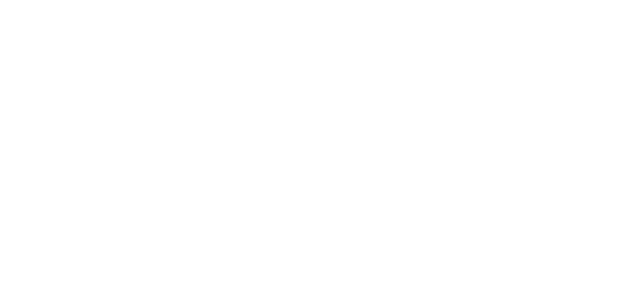
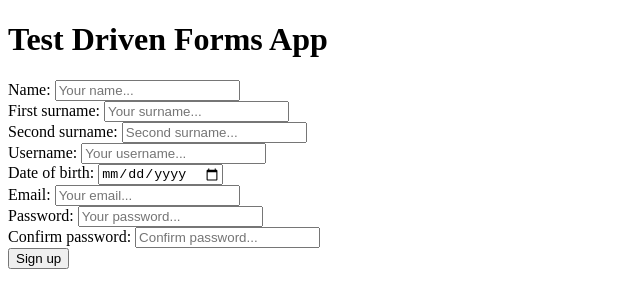
Before and after one commit to fcesc-code/fapac1, an Angular app: page /register in a window 1280 px wide. Before the commit this address led to /. Shown: the top 308 px of the page, without its empty margins (0-640 px from the left). Built offline with nearby package versions, Linux system fonts and the light colour scheme.

Commit message:
feature / rename signup component to register component

```diff
--- a/src/app/app-routing.module.ts
+++ b/src/app/app-routing.module.ts
@@ -3,11 +3,16 @@
 import { LoginComponent } from './components/login/login.component';
 import { SignupComponent } from './components/signup/signup.component';
 import { SigninComponent } from './components/signin/signin.component';
+import { RegisterComponent } from './components/register/register.component';
 
 const routes: Routes = [
   {
     path: '',
     component: LoginComponent
+  },
+  {
+    path: 'register',
+    component: RegisterComponent
   },
   {
     path: 'signup',
--- a/src/app/app.module.ts
+++ b/src/app/app.module.ts
@@ -7,13 +7,15 @@
 import { LoginComponent } from './components/login/login.component';
 import { SignupComponent } from './components/signup/signup.component';
 import { SigninComponent } from './components/signin/signin.component';
+import { RegisterComponent } from './components/register/register.component';
 
 @NgModule({
   declarations: [
     AppComponent,
     LoginComponent,
     SignupComponent,
-    SigninComponent
+    SigninComponent,
+    RegisterComponent
   ],
   imports: [
     BrowserModule,
--- /dev/null
+++ b/src/app/components/register/register.component.html
@@ -0,0 +1,180 @@
+<div>
+  <h1>Test Driven Forms App</h1>
+  <form #registerForm="ngForm" (ngSubmit)="checkRegister(registerForm)">
+    <div>
+      <label for="name">Name: </label>
+      <input
+        type="text"
+        name="name"
+        [(ngModel)]="user.name"
+        #name="ngModel"
+        required
+        aria-required="true"
+        placeholder="Your name..."
+        autocomplete="name"
+        minlength="2"
+        maxlength="30"
+      />
+      <div
+        *ngIf="name.errors && name.dirty"
+        [ngClass]="'error'"
+      >
+        <div *ngIf="name.errors?.required">
+          Name required.
+        </div>
+        <div *ngIf="name.errors?.minlength">
+          Name must be at least 2 characters long.
+        </div>
+        <div *ngIf="name.errors?.maxlength">
+          Name can be max 30 characters long.
+        </div>
+      </div>
+    </div>
+    <div>
+      <label for="surname1">First surname: </label>
+      <input
+        type="text"
+        name="surname1"
+        [(ngModel)]="user.surname1"
+        #surname1="ngModel"
+        required
+        aria-required="true"
+        placeholder="Your surname..."
+        autocomplete="family-name"
+        minlength="2"
+        maxlength="30"
+      />
+      <div
+        *ngIf="surname1.errors && surname1.dirty"
+        [ngClass]="'error'"
+      >
+        <div *ngIf="surname1.errors?.required">
+          First surname required.
+        </div>
+        <div *ngIf="surname1.errors?.minlength">
+          First surname must be at least 2 characters long.
+        </div>
+        <div *ngIf="surname1.errors?.maxlength">
+          First surname can be max 30 characters long.
+        </div>
+      </div>
+    </div>
+    <div>
+      <label for="surname2">Second surname: </label>
+      <input
+        type="text"
+        name="surname2"
+        [(ngModel)]="user.surname2"
+        #surname2="ngModel"
+        placeholder="Second surname..."
+        autocomplete="family-name"
+        minlength="2"
+        maxlength="30"
+      />
+    </div>
+    <div>
+      <label for="username">Username: </label>
+      <input
+        type="text"
+        name="username"
+        [(ngModel)]="user.username"
+        #username="ngModel"
+        required
+        aria-required="true"
+        placeholder="Your username..."
+        autocomplete="off"
+        minlength="5"
+      />
+      <div
+        *ngIf="username.errors && username.dirty"
+        [ngClass]="'error'"
+      >
+        <div *ngIf="username.errors?.required">
+          Username required.
+        </div>
+        <div *ngIf="username.errors?.minlength">
+          Username must be at least 5 characters long.
+        </div>
+      </div>
+    </div>
+    <div>
+      <label for="dateOfBirth">Date of birth: </label>
+      <input
+        type="date"
+        name="dateOfBirth"
+        [(ngModel)]="user.dateOfBirth"
+        #dateOfBirth="ngModel"
+        required
+        aria-required="true"
+        autocomplete="bday"
+      />
+      <div
+        *ngIf="dateOfBirth.errors && dateOfBirth.dirty"
+        [ngClass]="'error'"
+      >
+        <div *ngIf="dateOfBirth.errors?.required">
+          Date of birth required.
+        </div>
+      </div>
+    </div>
+    <div>
+      <label for="email">Email: </label>
+      <input
+        type="email"
+        name="email"
+        [(ngModel)]="user.email"
+        #email="ngModel"
+        required
+        aria-required="true"
+        placeholder="Your email..."
+        autocomplete="email"
+        email="true"
+      />
+      <span [hidden]="email.untouched || email.pristine || email.valid" style="color: red">
+        Incorrect mail format
+      </span>
+    </div>
+    <div>
+      <label for="password">Password: </label>
+      <input
+        type="password"
+        name="password"
+        [(ngModel)]="user.password"
+        #password="ngModel"
+        required
+        aria-required="true"
+        placeholder="Your password..."
+        autocomplete="new-password"
+      />
+      <div
+        *ngIf="password.errors && password.dirty"
+        [ngClass]="'error'"
+      >
+        <div *ngIf="password.errors?.required">
+          Password required.
+        </div>
+      </div>
+    </div>
+    <div>
+      <label for="confirmPassword">Confirm password: </label>
+      <input
+        type="password"
+        name="confirmPassword"
+        [(ngModel)]="user.confirmPassword"
+        #confirmPassword="ngModel"
+        required
+        aria-required="true"
+        placeholder="Confirm password..."
+        autocomplete="new-password"
+      />
+      <span [hidden]="password.value === confirmPassword.value" style="color: red">
+        Passowrds do not match!
+      </span>
+    </div>
+    <div>
+      <button type="submit">
+        Sign up
+      </button>
+    </div>
+  </form>
+</div>
--- /dev/null
+++ b/src/app/components/register/register.component.sass
@@ -0,0 +1,2 @@
+.error
+  color: red
--- /dev/null
+++ b/src/app/components/register/register.component.ts
@@ -0,0 +1,39 @@
+import { Component, OnInit } from '@angular/core';
+import { NgForm } from '@angular/forms';
+import { userNew } from 'src/app/models/user.new';
+
+@Component({
+  selector: 'app-register',
+  templateUrl: './register.component.html',
+  styleUrls: ['./register.component.sass']
+})
+export class RegisterComponent {
+  user: userNew;
+  isValidForm: boolean;
+  equalPasswords: boolean;
+
+  constructor() {
+    this.user = new userNew();
+    this.isValidForm = false;
+    this.equalPasswords = false;
+  }
+
+  checkRegister(form: NgForm): void {
+    this.equalPasswords = (form.value.password === form.value.confirmPassword);
+    this.isValidForm = (form.valid) ? true : false;
+
+    this.devPrintUserData(this.user);
+  }
+
+  private devPrintUserData(someUser: userNew): void {
+    let userData = 'User data for dev purposes: \n';
+    let formError = 'Invalid form';
+    let differentPasswordsError = 'Passwords do not match';
+
+    console.log(userData);
+    if (!this.equalPasswords) console.error(differentPasswordsError);
+    this.isValidForm
+      ? console.table(someUser)
+      : console.error(formError);
+  }
+}
```
Also changed, not shown: 1 other file (tests, documents, lock files or other folders).
